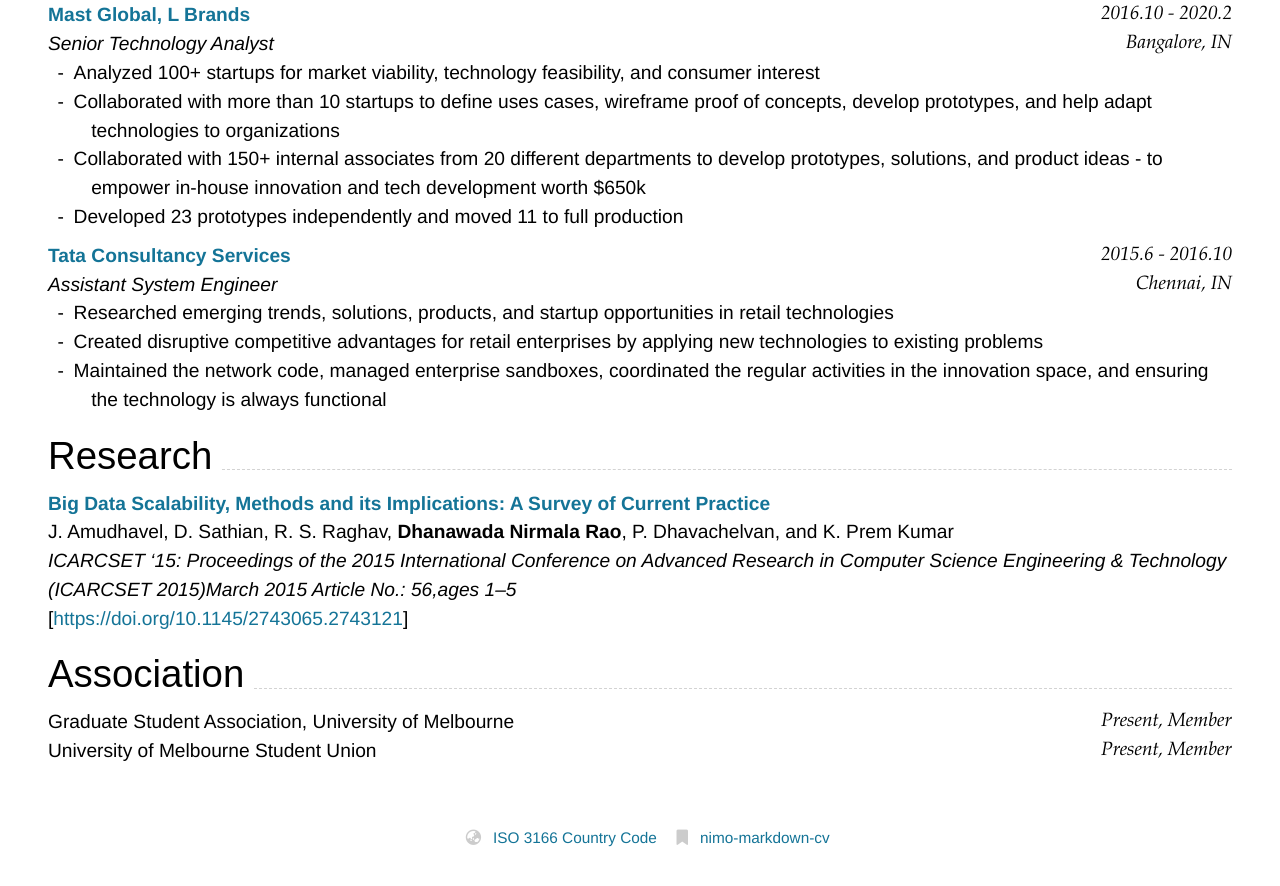
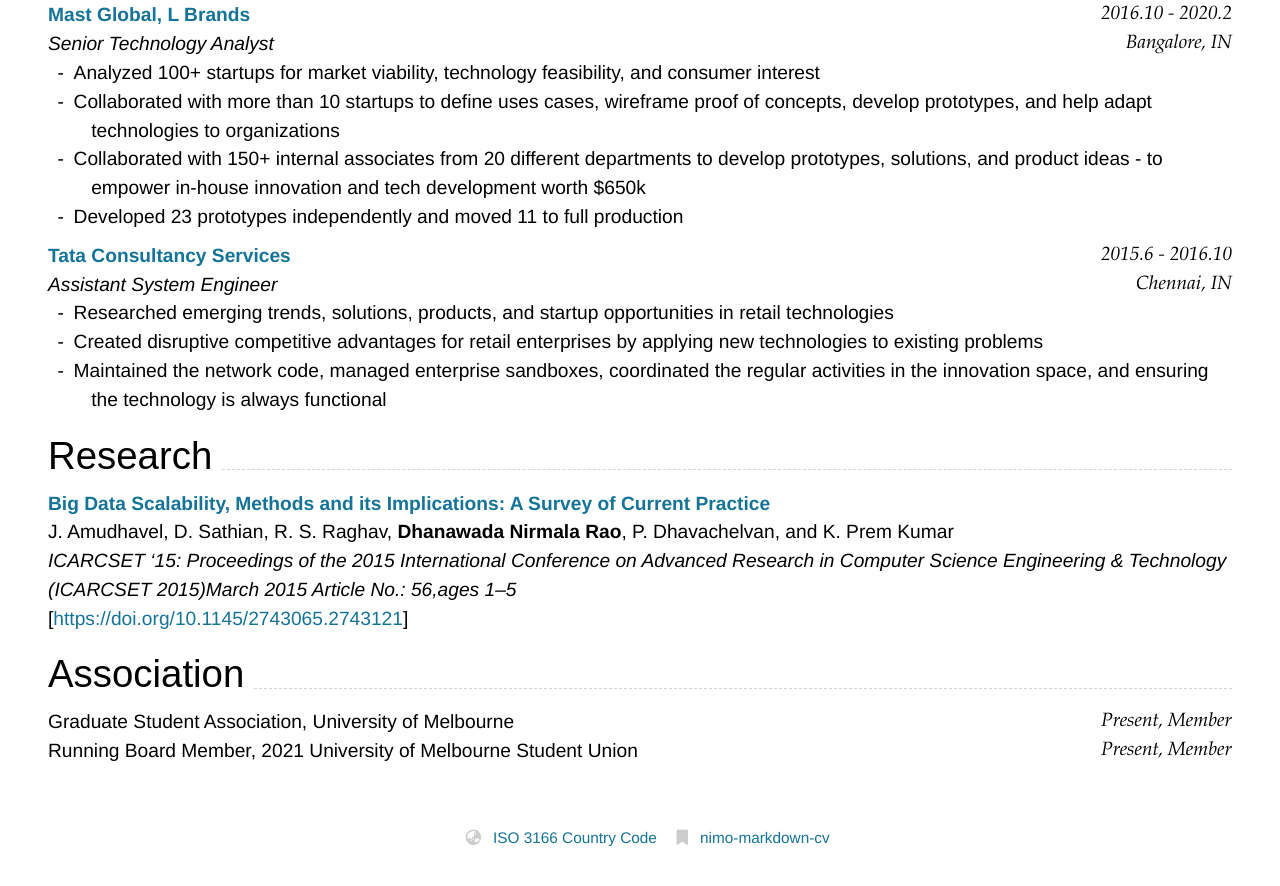
Before and after one commit to thedhanawada/me, a Jekyll site: the page built from index.md, in a window 1280 px wide and 900 px high, scrolled down 1473 px. Shown: the top 886 px of the window. Built offline with Jekyll 4.4.1, drawn with Linux system fonts in a browser that asks for light colours; nearby versions of some CDN libraries.

Commit message:
update 1

```diff
--- a/index.md
+++ b/index.md
@@ -123,6 +123,7 @@ _ICARCSET '15: Proceedings of the 2015 International Conference on Advanced Rese
 ## Association
 
 Graduate Student Association, University of Melbourne `Present, Member` <br>
+Running Board Member, 2021
 University of Melbourne Student Union `Present, Member` <br>
 <br><br>
 {% include cv-contact-footer.html %}
```
